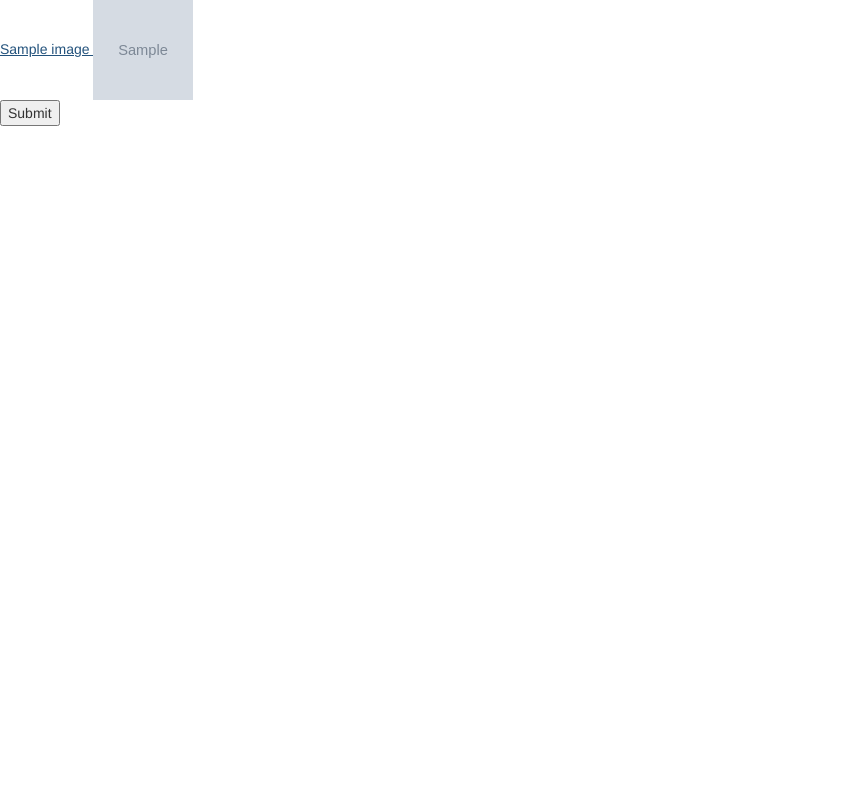
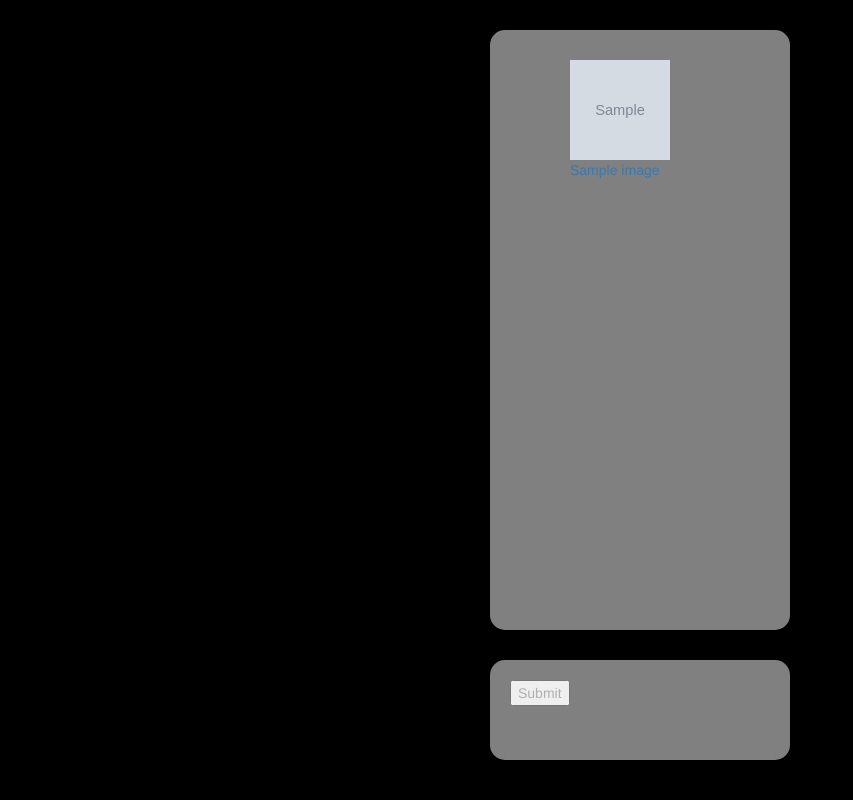
Before and after one commit to mcardillo55/imagesite, a Django app: template images/templates/home.html in a window 1280 px wide. Shown: the whole page, without its empty margins (0-853 px from the left). Run offline with Django 3.2, Linux system fonts and the light colour scheme; the template is opened without the code that fills it: values that come from a table or form of the project are taken from there, others are empty; tables that the repository leaves empty hold one stand-in row (values such as "Sample post"); grey boxes marked "Sample" are stand-in pictures; parts of the project's set-up code (start-up, migrations or seed data) failed here and were passed over; some libraries are stand-ins or nearby versions.

Commit message:
added basic styling

```diff
--- a/images/templates/base.html
+++ b/images/templates/base.html
@@ -1,3 +1,4 @@
+{% load staticfiles %}
 <html>
 <head>
 <!-- Latest compiled and minified CSS -->
@@ -6,6 +7,8 @@
 <!-- Optional theme -->
 <link rel="stylesheet" href="https://maxcdn.bootstrapcdn.com/bootstrap/3.3.5/css/bootstrap-theme.min.css">
 
+<link rel="stylesheet" href="{% static "my.css" %}">
+
 <!-- Latest compiled and minified JavaScript -->
 <script src="https://maxcdn.bootstrapcdn.com/bootstrap/3.3.5/js/bootstrap.min.js"></script>
 </head>
--- a/images/templates/home.html
+++ b/images/templates/home.html
@@ -1,19 +1,23 @@
 {% extends "base.html" %}
 {% block content %}
 <body>
+    <div id="latest_imgs">
         {% for img in latest_imgs %}
         <a href="{{ img.img_hash }}">
-    <div width="100px" height="100px">
+        <div class="image" width="100px" height="100px">
+            <img width="100px" height="100px" src="{{ img.file.url }}">
             {{img.title}}
-        <img width="100px" height="100px" src="{{ img.file.url }}">
         </div>
         </a>
         {% endfor %}
+    </div>
 
+    <div id="submit_new">
         <form action={% url 'images.views.submit' %} method="post" enctype="multipart/form-data" >
         {% csrf_token %}
         {{ form }}
         <input type="submit" value="Submit" />
         </form>
+    </div>
 </body>
 {% endblock content %}
--- a/imagesite/settings.py
+++ b/imagesite/settings.py
@@ -107,6 +107,9 @@ MEDIA_ROOT = '/Users/mikecardillo/devel/imagesite/image_data/'
 
 STATIC_URL = '/static/'
 
+STATIC_ROOT = ''
+
 STATICFILES_DIRS = (
     '/Users/mikecardillo/devel/imagesite/image_data',
+    '/Users/mikecardillo/devel/imagesite/static',
 )
--- a/imagesite/urls.py
+++ b/imagesite/urls.py
@@ -18,12 +18,11 @@ from django.conf.urls.static import static
 from django.contrib import admin
 import settings
 
-urlpatterns = static(settings.MEDIA_URL, document_root=settings.MEDIA_ROOT)
-
-urlpatterns += [
+urlpatterns = [
     url(r'^admin/', include(admin.site.urls)),
     url(r'^submit/', 'images.views.submit'),
     url(r'^delete/', 'images.views.delete'),
     url(r'^$', 'images.views.home'),
-    url(r'^.*', 'images.views.view'),
-]
+] + static(settings.MEDIA_URL, document_root=settings.MEDIA_ROOT) \
+  + static(settings.STATIC_URL, document_root=settings.STATIC_ROOT) \
+  + [ url(r'^.*', 'images.views.view'), ]
--- /dev/null
+++ b/static/my.css
@@ -0,0 +1,27 @@
+body {
+    background-color: black;
+    color: #B0B0B0;
+}
+
+#latest_imgs {
+    border-radius: 15px;
+    background-color: gray;
+    width: 300px;
+    height: 600px;
+    margin: 30px auto;
+    padding: 30px 80px;
+
+}
+
+#submit_new {
+    border-radius: 15px;
+    background-color: gray;
+    width: 300px;
+    height: 100px;
+    margin: 30px auto;
+    padding: 20px;
+}
+
+.image {
+    margin-bottom: 10px;
+}
```
Lines whose indentation alone changed are shown as unchanged.
